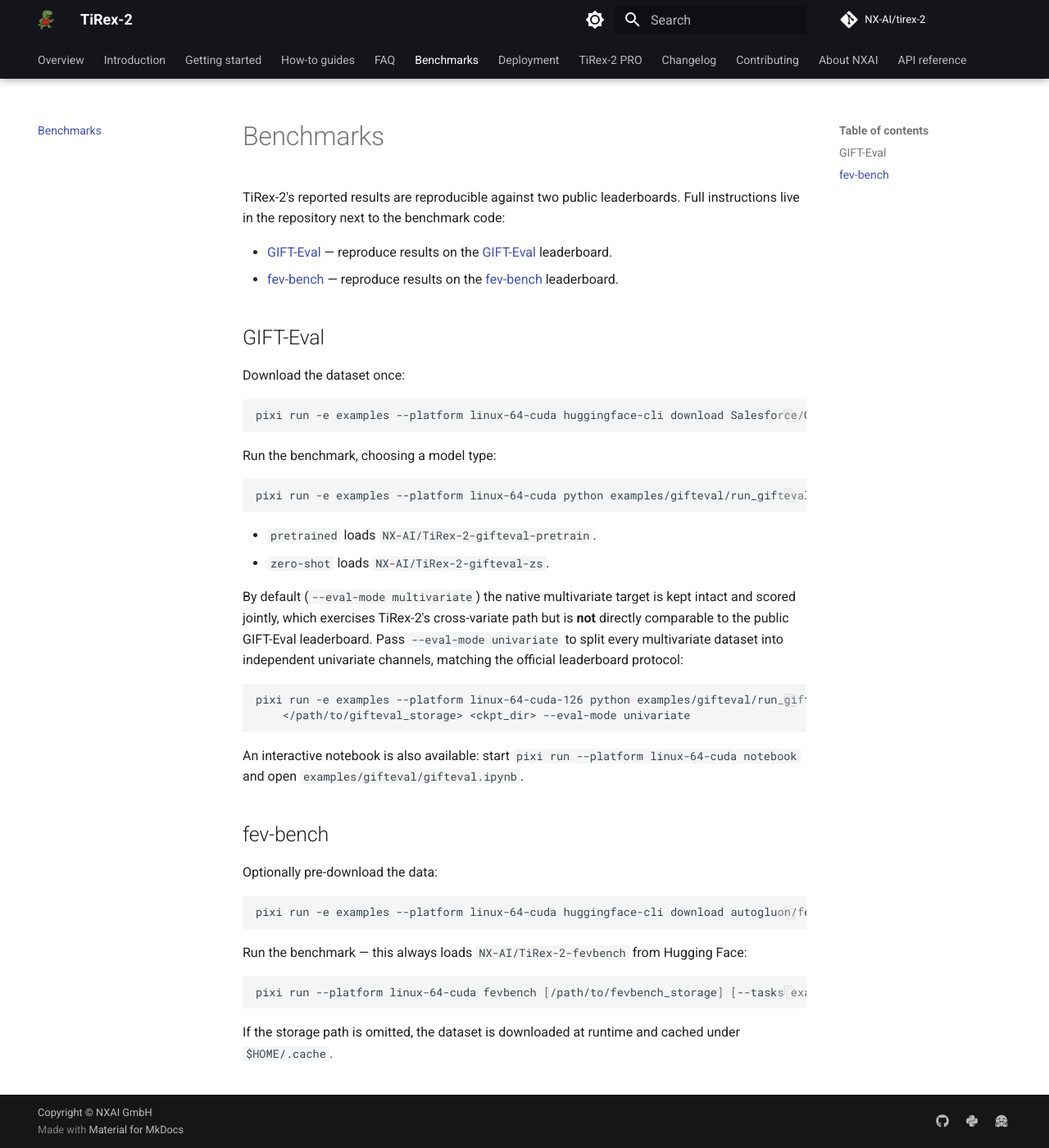
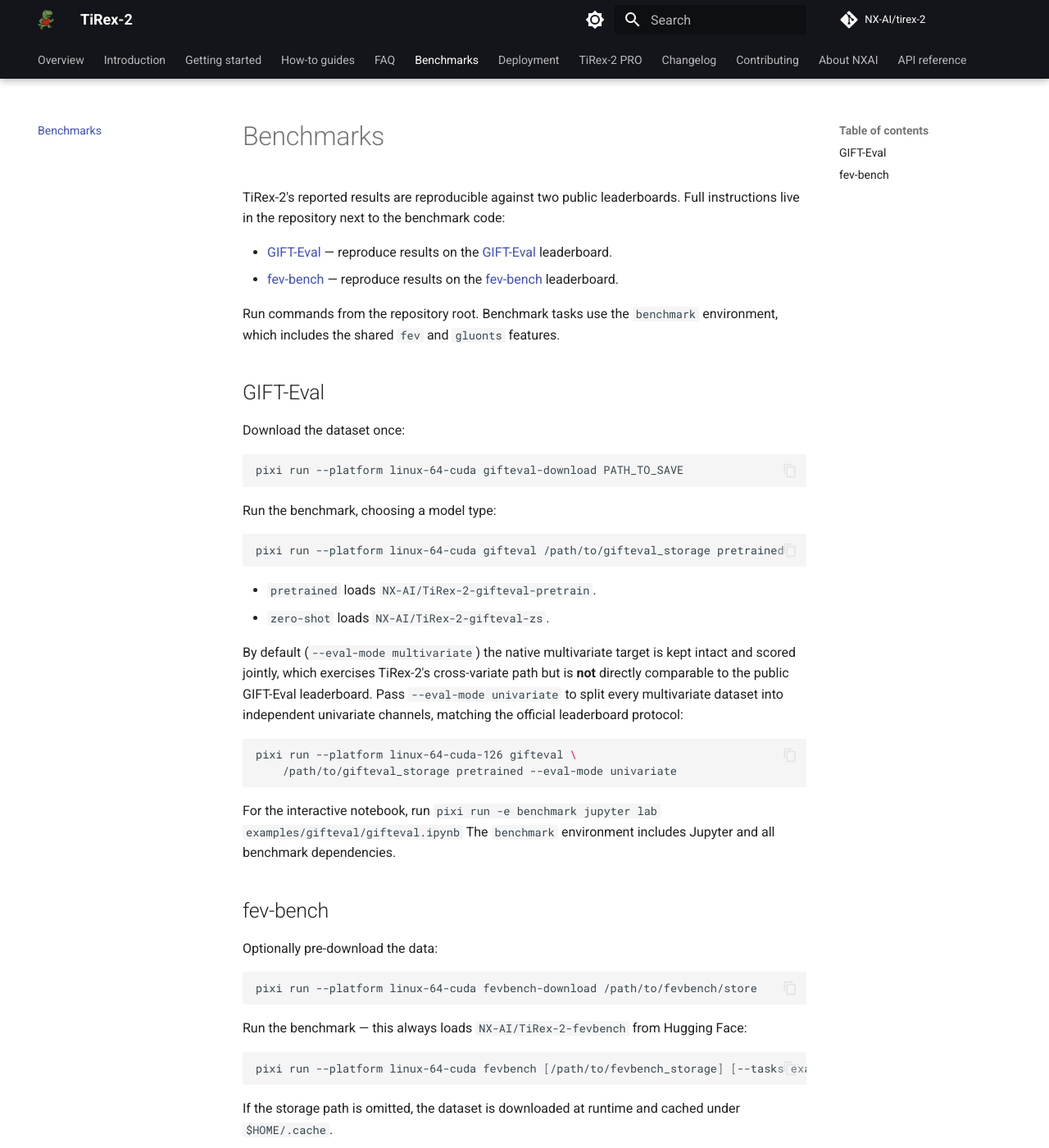
Before and after one commit to NX-AI/tirex-2, an MkDocs documentation site: the page built from docs/benchmarks.md, in a window 1280 px wide and 1400 px high. Shown: the whole window at 82% size. Built offline with MkDocs 1.6.1 and Material for MkDocs 9.7.7, drawn with Linux system fonts in a browser that asks for light colours; comment, search, counter and statistics services are not loaded.

Commit message:
docs(pixi): align benchmark and notebook setup with features

````diff
--- a/docs/benchmarks.md
+++ b/docs/benchmarks.md
@@ -10,18 +10,21 @@
   reproduce results on the [fev-bench](https://huggingface.co/spaces/autogluon/fev-bench)
   leaderboard.
 
+Run commands from the repository root. Benchmark tasks use the `benchmark` environment,
+which includes the shared `fev` and `gluonts` features.
+
 ## GIFT-Eval
 
 Download the dataset once:
 
 ```bash
-pixi run -e examples --platform linux-64-cuda huggingface-cli download Salesforce/GiftEval --repo-type=dataset --local-dir PATH_TO_SAVE
+pixi run --platform linux-64-cuda gifteval-download PATH_TO_SAVE
 ```
 
 Run the benchmark, choosing a model type:
 
 ```bash
-pixi run -e examples --platform linux-64-cuda python examples/gifteval/run_gifteval.py </path/to/gifteval_storage> pretrained
+pixi run --platform linux-64-cuda gifteval /path/to/gifteval_storage pretrained
 ```
 
 - `pretrained` loads `NX-AI/TiRex-2-gifteval-pretrain`.
@@ -34,19 +37,19 @@
 protocol:
 
 ```bash
-pixi run -e examples --platform linux-64-cuda-126 python examples/gifteval/run_gifteval.py \
-    </path/to/gifteval_storage> <ckpt_dir> --eval-mode univariate
+pixi run --platform linux-64-cuda-126 gifteval \
+    /path/to/gifteval_storage pretrained --eval-mode univariate
 ```
 
-An interactive notebook is also available: start `pixi run --platform linux-64-cuda notebook` and open
-`examples/gifteval/gifteval.ipynb`.
+For the interactive notebook, run `pixi run -e benchmark jupyter lab examples/gifteval/gifteval.ipynb`
+The `benchmark` environment includes Jupyter and all benchmark dependencies.
 
 ## fev-bench
 
 Optionally pre-download the data:
 
 ```bash
-pixi run -e examples --platform linux-64-cuda huggingface-cli download autogluon/fev_datasets --repo-type=dataset --local-dir </path/to/fevbench/store>
+pixi run --platform linux-64-cuda fevbench-download /path/to/fevbench/store
 ```
 
 Run the benchmark — this always loads `NX-AI/TiRex-2-fevbench` from Hugging Face:
--- a/pyproject.toml
+++ b/pyproject.toml
@@ -97,7 +97,7 @@
 default = []
 test = ["test", "fev", "gluonts"]
 examples = ["examples"]
-benchmark = ["benchmark", "fev", "gluonts"]
+benchmark = ["benchmark", "fev", "gluonts", "examples"]
 docs = ["docs"]
 pypi-build = ["pypi-build"]
 
````
Also changed, not shown: AGENT.md (+6 -8 lines), docs/getting-started/quickstart.md (+0 -4 lines), examples/fevbench/README.md (+5 -2 lines), examples/gifteval/README.md (+7 -4 lines), 3 other files.
